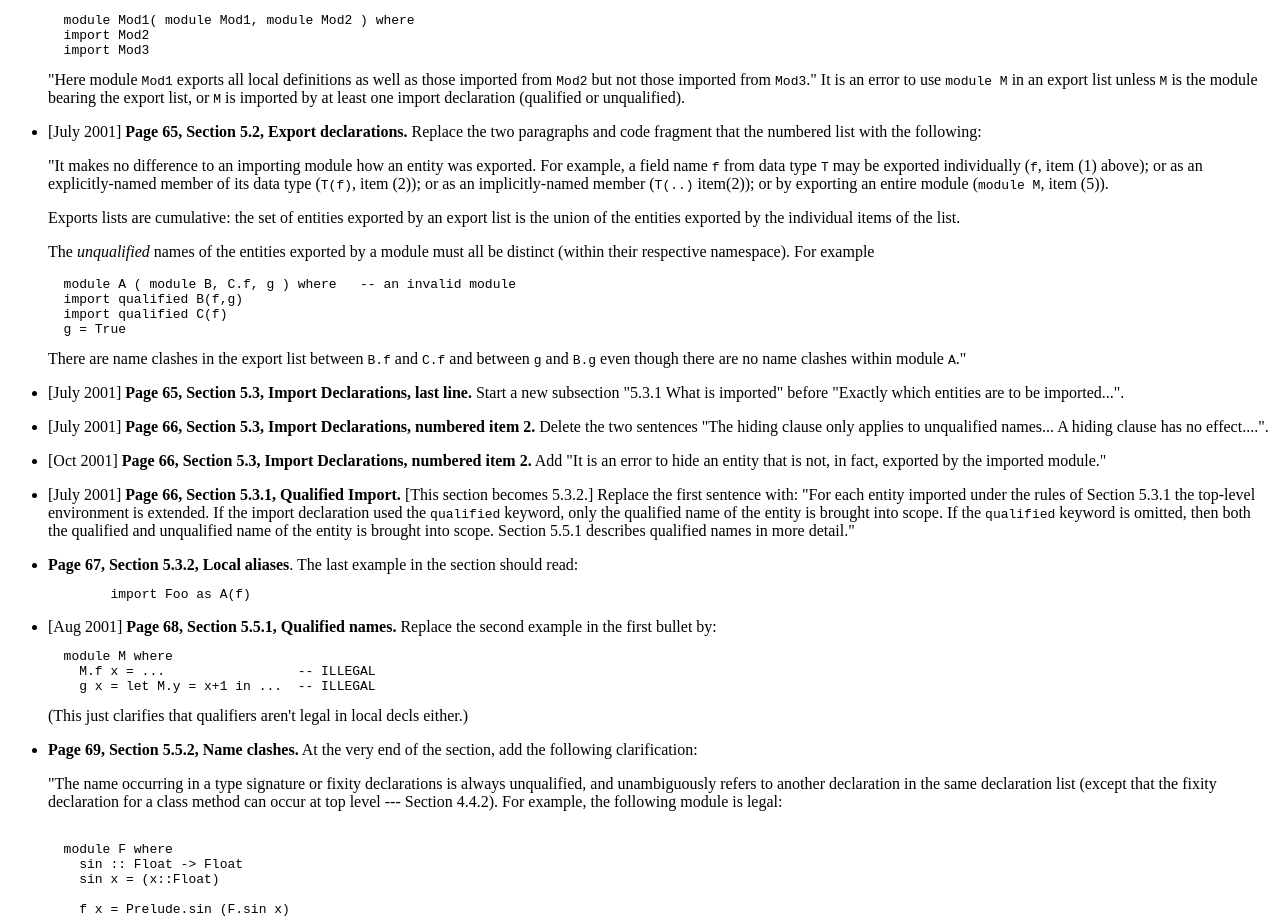
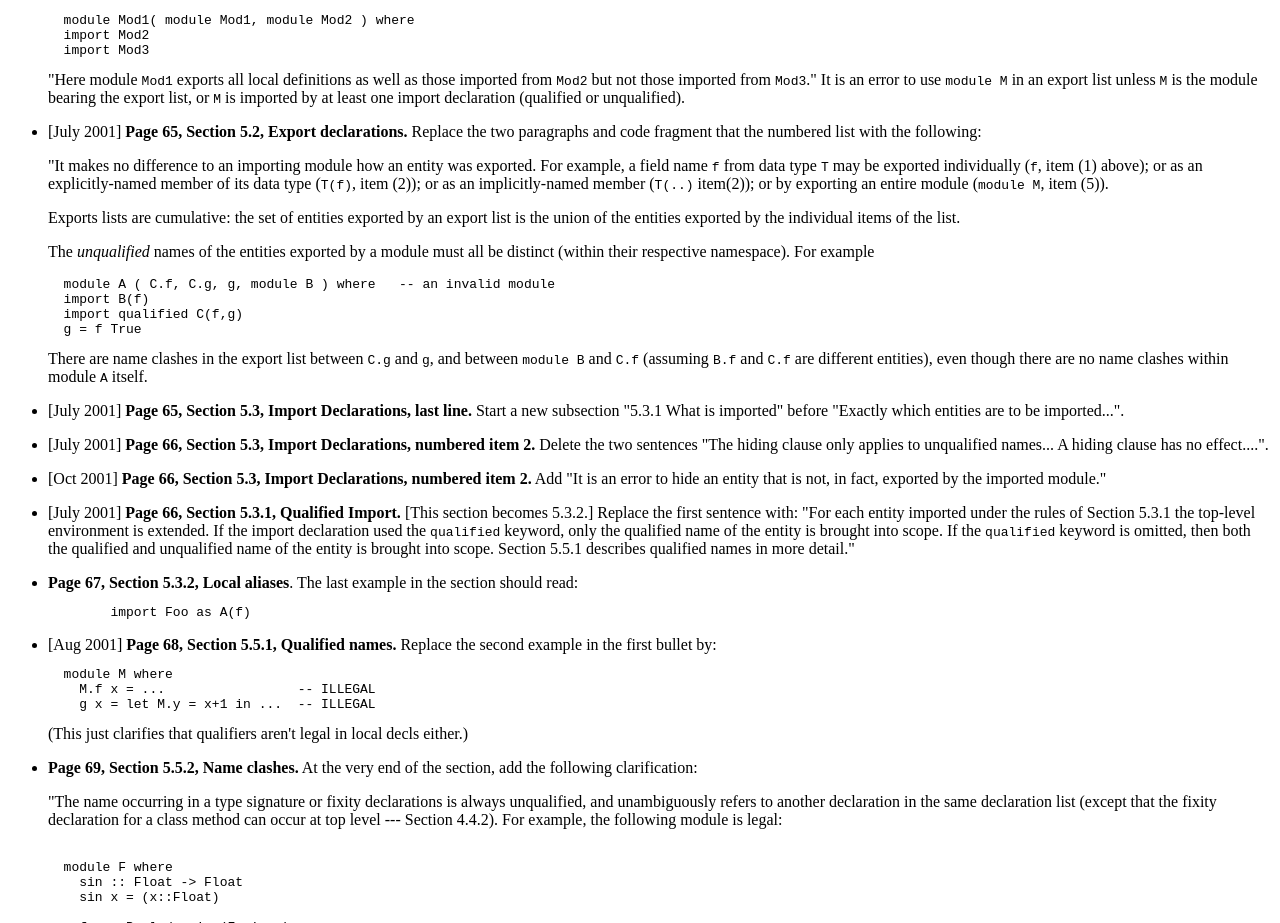
Before and after one commit to haskell/haskell-report, a plain HTML site: page haskell98-bugs.html in a window 1280 px wide. Shown: the part 3828-4751 px from the top of the page. Drawn offline with Linux system fonts and the light colour scheme; files whose address does not match are found by name.

Commit message:
More tinies

```diff
--- a/haskell98-bugs.html
+++ b/haskell98-bugs.html
@@ -381,14 +381,15 @@ list is the union of the entities exported by the individual items of the list.
 The <em>unqualified</em> names of the entities exported by a module must all be distinct
 (within their respective namespace).  For example
 <pre>
-  module A ( module B, C.f, g ) where   -- an invalid module
-  import qualified B(f,g)
-  import qualified C(f)
-  g = True
+  module A ( C.f, C.g, g, module B ) where   -- an invalid module
+  import B(f)
+  import qualified C(f,g)
+  g = f True
 </pre>
-There are name clashes in the export list between <tt>B.f</tt> and <tt>C.f</tt> and
-between <tt>g</tt> and <tt>B.g</tt> even though there are no name clashes within
-module <tt>A</tt>."
+There are name clashes in the export list
+between <tt>C.g</tt> and <tt>g</tt>,
+and between <tt>module B</tt> and <tt>C.f</tt> (assuming <tt>B.f</tt> and <tt>C.f</tt> are different entities),
+even though there are no name clashes within module <tt>A</tt> itself.
 
 <p><li> [July 2001] <strong>Page 65, Section 5.3, Import Declarations, last line.</strong>
 Start a new subsection "5.3.1  What is imported" before "Exactly which entities are to
```
Also changed, not shown: 5 other files.
